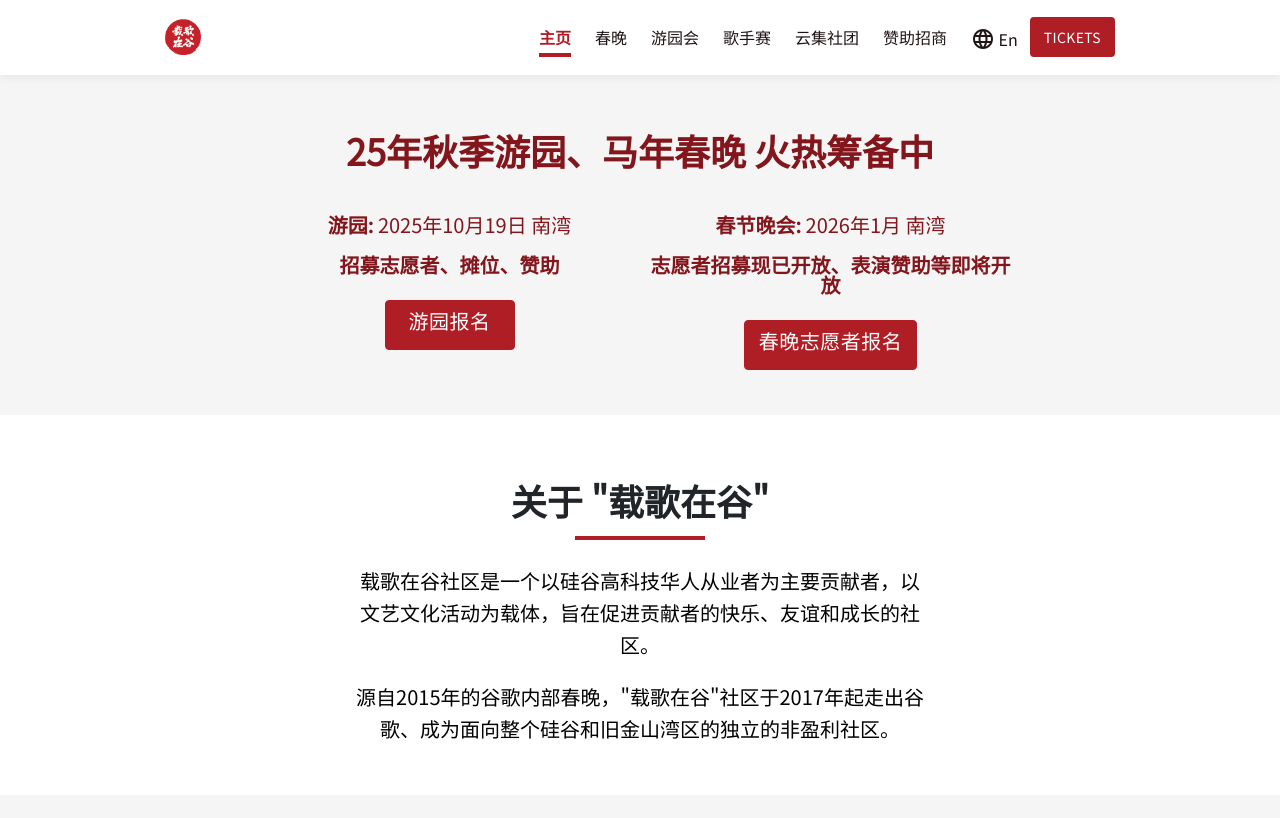
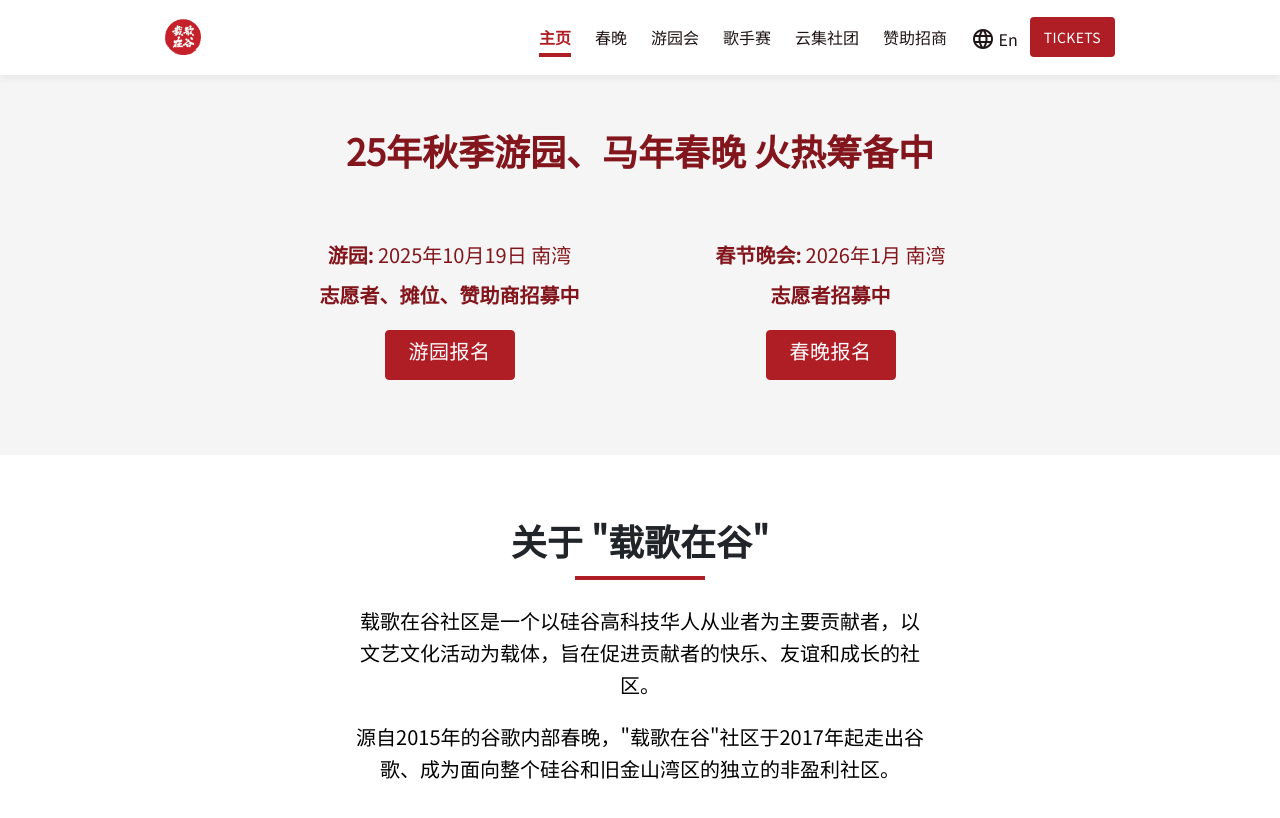
Before and after one commit to ggtkx/ggtkx.github.io, a Jekyll site: the page built from pages/index.md, in a window 1280 px wide and 900 px high, cut to the strip 0-851 px from the top of the window. Shown: the top 818 px of the strip. Built offline with Jekyll 4.4.1, drawn with Linux system fonts in a browser that asks for light colours; comment, search, counter and statistics services are not loaded.

Commit message:
Update for 2025 fall

```diff
--- a/_includes/2025-fall-event-info.html
+++ b/_includes/2025-fall-event-info.html
@@ -7,15 +7,15 @@
         </div>
       </div>
       <div class="row">
-        <div class="col-md-6">
+        <div class="col-md-6 p-3">
           <p class="custom-text-style"> <b>游园: </b>2025年10月19日 南湾</p>
-          <p class="custom-text-style"> <b>招募志愿者、摊位、赞助</b></p>
+          <p class="custom-text-style"> <b>志愿者、摊位、赞助商招募中</b></p>
           <a class="button_r list-item-button text-center" href="https://zgzg.li/2025f-yy-signup?zgzg-io">{{ "游园报名" }}</a>
         </div>
-        <div class="col-md-6">
+        <div class="col-md-6 p-3">
           <p class="custom-text-style"> <b>春节晚会: </b> 2026年1月 南湾</p>
-          <p class="custom-text-style"> <b>志愿者招募现已开放、表演赞助等即将开放</b></p>
-          <a class="button_r list-item-button text-center" href="https://zgzg.li/2026-volunteer-signup?zgzg-io">{{ "春晚志愿者报名" }}</a>
+          <p class="custom-text-style"> <b>志愿者招募中</b></p>
+          <a class="button_r list-item-button text-center" href="https://zgzg.li/2026-volunteer-signup?zgzg-io">{{ "春晚报名" }}</a>
         </div>
       </div>
     </div>
```
